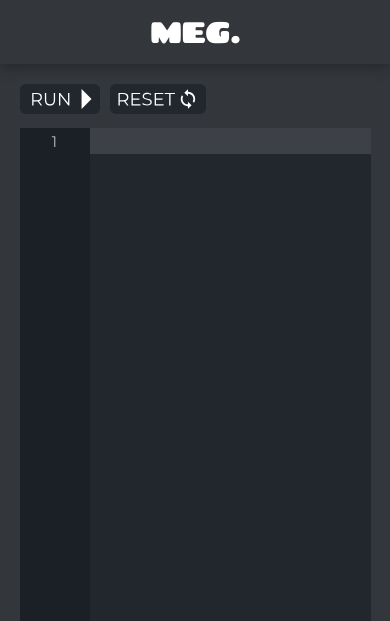
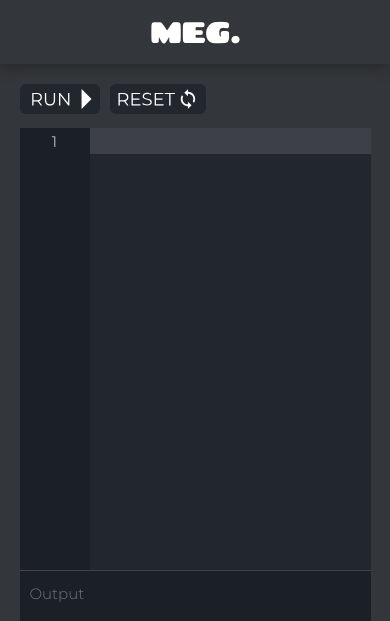
Before and after one commit to ashish25-bit/meg, a React (Create React App) app: page / in a window 390 px wide. Shown: the top 621 px of the page. Built offline with nearby package versions, Linux system fonts and the light colour scheme.

Commit message:
scroll vertically when the total height of lines is greater than container height. text splitted when cursor is in middle of the sentence and enter key is pressed.

```diff
--- a/src/App.css
+++ b/src/App.css
@@ -16,7 +16,7 @@
 }
 
 .wrapperContainer {
-  height: calc( 100vh - 150px );
+  height: calc( 26 * 23px);
   margin-top: 10px;
   display: grid;
   grid-template-columns: 2fr 1fr;
@@ -25,11 +25,11 @@
 @media only screen and (max-width: 769px) {
   .wrapperContainer {
     display: block;
-    min-height: 150vh;
+    /* min-height: 150vh; */
   }
   .editorContainer,
   .outputContainer {
-    height: 45%;
+    height: calc( 26 * 17px);
   }
 
   .editorContainer {
@@ -47,7 +47,7 @@
   background-color: var(--editor-color);
   position: relative;
   font-size: var(--editor-font-size);
-  overflow-y: hidden;
+  overflow-y: auto;
   display: grid;
   grid-template-columns: var(--gutter-width) calc(100% - var(--gutter-width));
 }
--- a/src/components/Editor.tsx
+++ b/src/components/Editor.tsx
@@ -6,6 +6,7 @@ import { KeyboardEvent } from '../utils/KeyboardEvent';
 const Editor: React.FC = () => {
 
   const inputRef = useRef<HTMLInputElement>(null);
+  const editorContaineRef = useRef<HTMLDivElement>(null);
 
   const {
     lines, setLines,
@@ -22,7 +23,7 @@ const Editor: React.FC = () => {
   function captureKeyDown(e: React.KeyboardEvent<HTMLInputElement>) {
 
     // run command
-    if (e.key === 'Enter' && e.altKey) {
+    if (e.key === KeyboardEvent.ENTER && e.altKey) {
       run();
       return;
     }
@@ -40,24 +41,38 @@ const Editor: React.FC = () => {
     else if (e.key === KeyboardEvent.ENTER) {
       e.preventDefault();
 
-      // console.log('Caret at: ', inputRef.current?.selectionStart)
+      if (currentLine >= 23)
+        editorContaineRef.current?.scrollBy(0, 26);
 
-      let newArray = [...lineData];
-      newArray[currentLine - 1] = `${inputRef.current?.value} `;
+      let newEditorData: string = "";
+      let replaceValue: string = inputRef.current ? inputRef.current.value :  " ";
 
+      let newArray: Array<string> = [...lineData];
       if (lines === currentLine)
         newArray.push("");
       else
-        newArray.splice(currentLine, 0, "")
+        newArray.splice(currentLine, 0, "");
+
+      let index1 = inputRef.current?.value.length;
+      let index2 = inputRef.current?.selectionStart;
+
+      if (index1 && index2 && index2 < index1 && inputRef.current) {
+        replaceValue = inputRef.current?.value.substring(0, index2);
+        newEditorData = inputRef.current?.value.substring(index2, index1);
+      }
+
+      newArray[currentLine - 1] = `${replaceValue} `;
 
       setLineData(newArray);
       setLines((prevState: number) => prevState + 1);
       setCurrentLine((prevState: number) => prevState + 1);
-      setInputVal("");
+      setInputVal(newEditorData);
     }
 
     // for removing line when backspace is clicked and input is empty
-    else if (e.code === KeyboardEvent.BACKSPACE && inputRef.current?.value === '') {
+    else if (e.key === KeyboardEvent.BACKSPACE && inputRef.current?.value === '') {
+      if (currentLine === 1) return;
+
       let newArray = lineData.filter((_: any, index: number) =>
         currentLine !== index + 1
       )
@@ -71,14 +86,14 @@ const Editor: React.FC = () => {
     }
 
     // adding tab space when tab key is clicked
-    else if (e.code === KeyboardEvent.TAB) {
+    else if (e.key === KeyboardEvent.TAB) {
       e.preventDefault();
       const newEditorData = `${inputRef.current?.value}\t`;
       setInputVal(newEditorData);
     }
 
-    // going down when up key is clicked
-    else if (e.code === KeyboardEvent.UP) {
+    // going up when up key is clicked
+    else if (e.key === KeyboardEvent.UP) {
       e.preventDefault();
       if (lines > 1 && currentLine > 1) {
 
@@ -94,7 +109,7 @@ const Editor: React.FC = () => {
     }
 
     // going down when down key is clicked
-    else if (e.code === KeyboardEvent.DOWN) {
+    else if (e.key === KeyboardEvent.DOWN) {
       e.preventDefault();
       if (currentLine < lines) {
         if (lineData[currentLine - 1] !== inputRef.current?.value) {
@@ -122,7 +137,7 @@ const Editor: React.FC = () => {
 
   return (
     // document.documentElement.style.setProperty('--your-variable', '#YOURCOLOR');
-    <div className="editorContainer">
+    <div className="editorContainer" ref={editorContaineRef}>
       <Gutter lines={lines} currentLine={currentLine} />
 
       <div className="editor">
--- a/src/index.css
+++ b/src/index.css
@@ -65,6 +65,7 @@ textarea {
 
 ::-webkit-scrollbar {
   width: 5px;
+  height: 5px;
 }
 
 ::-webkit-scrollbar-track {
--- a/src/utils/KeyboardEvent.ts
+++ b/src/utils/KeyboardEvent.ts
@@ -3,5 +3,7 @@ export enum KeyboardEvent {
   BACKSPACE = "Backspace",
   TAB = 'Tab',
   DOWN = 'ArrowDown',
-  UP = 'ArrowUp'
+  UP = 'ArrowUp',
+  DELETE = 'Delete',
+  NUMPAD_DELETE = 'NumpadDecimal,'
 }
```
